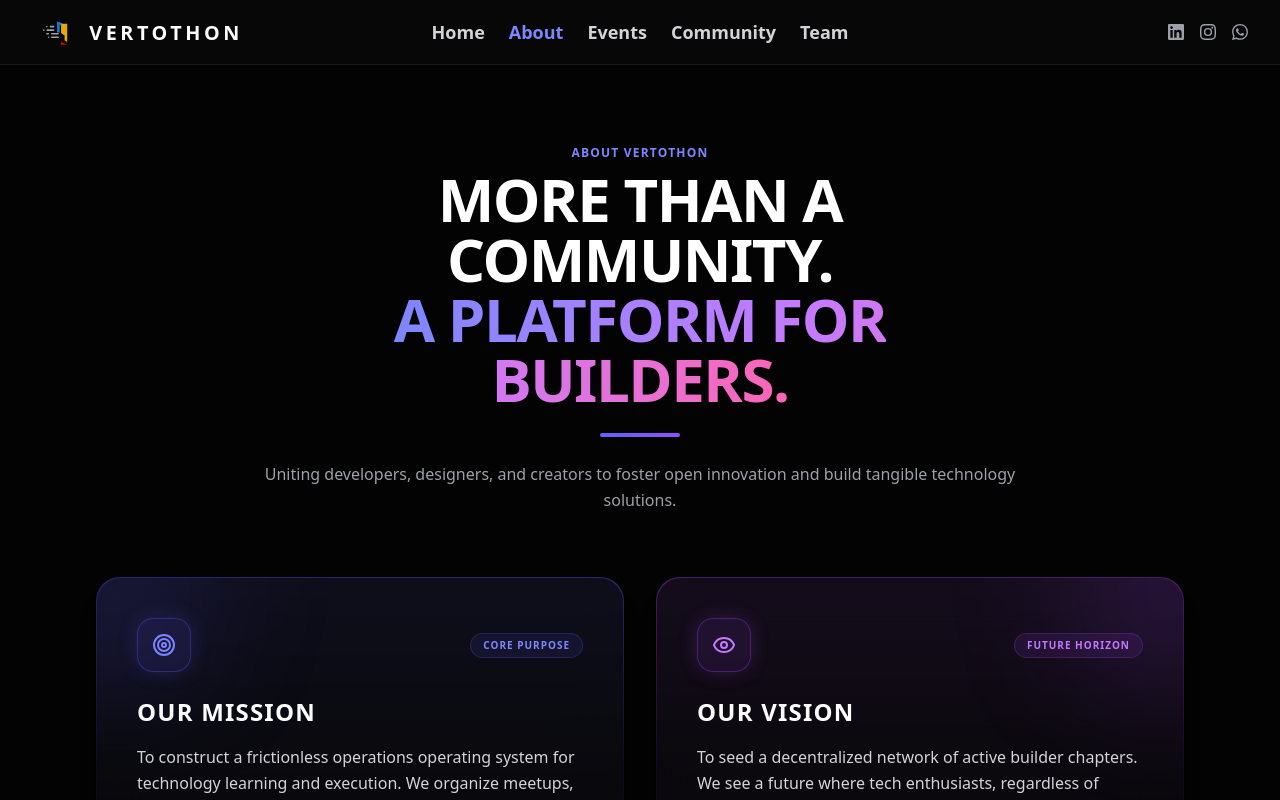
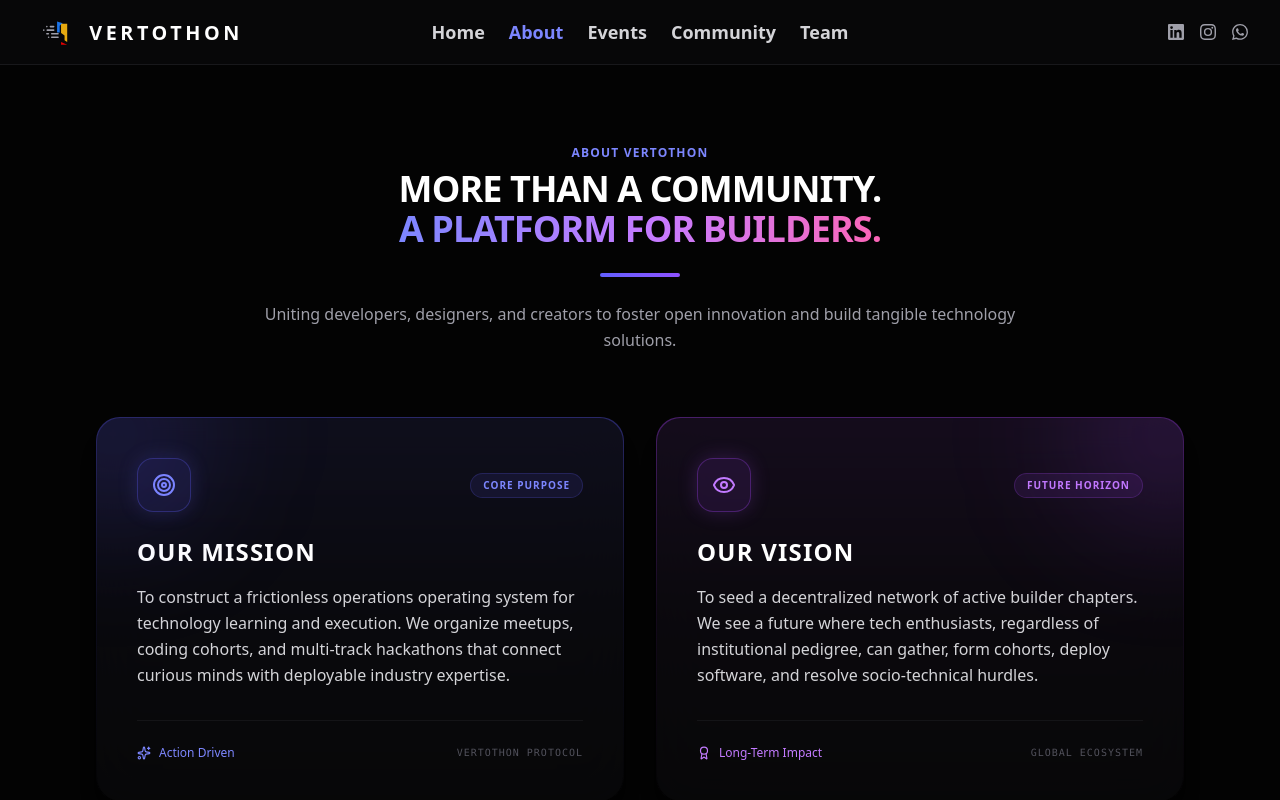
Before and after one commit to geethikaparvatham/vertothon, a Next.js app: page /about in a window 1280 px wide. Shown: the top 800 px of the page. Built offline with nearby package versions, Linux system fonts and the light colour scheme.

Commit message:
style: reduce hero title font size on About page

```diff
--- a/src/app/about/page.tsx
+++ b/src/app/about/page.tsx
@@ -22,7 +22,7 @@
         {/* Hero title */}
         <div className="text-center max-w-3xl mx-auto mb-16">
           <span className="text-xs font-bold text-indigo-400 uppercase tracking-widest block mb-2">About Vertothon</span>
-          <h1 className="text-4xl sm:text-6xl font-black text-white uppercase tracking-tight">
+          <h1 className="text-2xl sm:text-4xl font-extrabold text-white uppercase tracking-tight">
             More than a community.<br />
             <span className="bg-gradient-to-r from-indigo-400 via-purple-400 to-pink-400 bg-clip-text text-transparent">
               A Platform For Builders.
```
